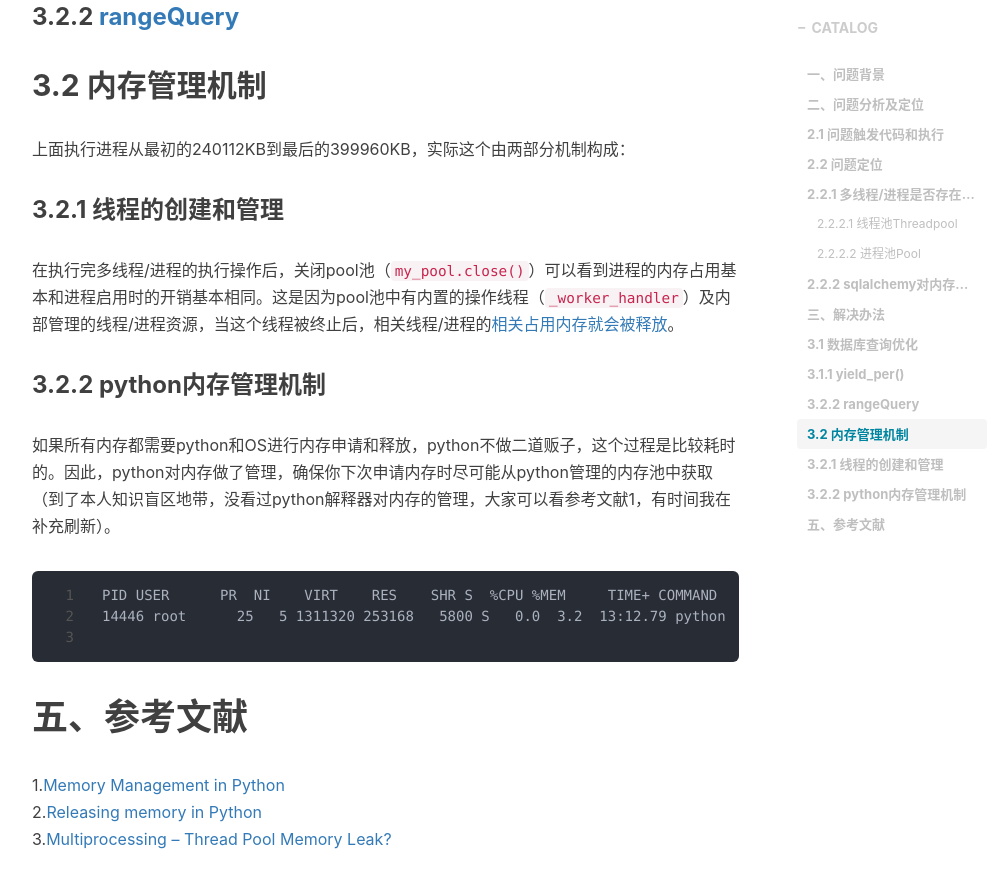
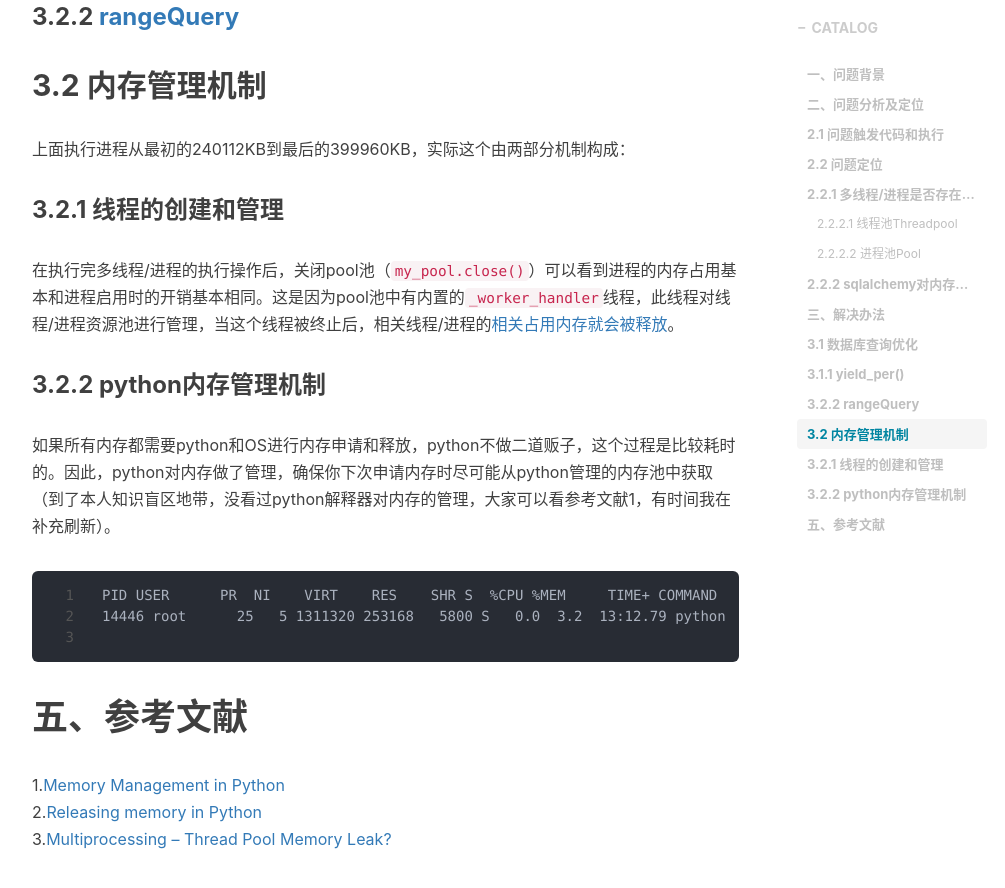
Before and after one commit to shihai1991/shihai1991.github.io, a Jekyll site: the page built from _posts/2022-09-20-multiprocessing-sqlalchemy.md, in a window 1280 px wide and 900 px high, scrolled down 4665 px. Shown: the top 888 px of the window, without its empty margins (233-1238 px from the left). Built offline with Jekyll 4.4.1, drawn with Linux system fonts in a browser that asks for light colours; nearby versions of some CDN libraries; comment, search, counter and statistics services are not loaded.

Commit message:
Update 2022-09-20-multiprocessing-sqlalchemy.md

```diff
--- a/_posts/2022-09-20-multiprocessing-sqlalchemy.md
+++ b/_posts/2022-09-20-multiprocessing-sqlalchemy.md
@@ -155,7 +155,7 @@ def Process(ctx, *args, **kwds):
 ## 3.2 内存管理机制
 上面执行进程从最初的240112KB到最后的399960KB，实际这个由两部分机制构成：
 ### 3.2.1 线程的创建和管理
-在执行完多线程/进程的执行操作后，关闭pool池（`my_pool.close()`）可以看到进程的内存占用基本和进程启用时的开销基本相同。这是因为pool池中有内置的操作线程（`_worker_handler`）及内部管理的线程/进程资源，当这个线程被终止后，相关线程/进程的[相关占用内存就会被释放](https://docs.python.org/3/library/multiprocessing.html#multiprocessing.pool.ThreadPool)。
+在执行完多线程/进程的执行操作后，关闭pool池（`my_pool.close()`）可以看到进程的内存占用基本和进程启用时的开销基本相同。这是因为pool池中有内置的`_worker_handler`线程，此线程对线程/进程资源池进行管理，当这个线程被终止后，相关线程/进程的[相关占用内存就会被释放](https://docs.python.org/3/library/multiprocessing.html#multiprocessing.pool.ThreadPool)。
 ### 3.2.2 python内存管理机制
 如果所有内存都需要python和OS进行内存申请和释放，python不做二道贩子，这个过程是比较耗时的。因此，python对内存做了管理，确保你下次申请内存时尽可能从python管理的内存池中获取（到了本人知识盲区地带，没看过python解释器对内存的管理，大家可以看参考文献1，有时间我在补充刷新）。
 
```
